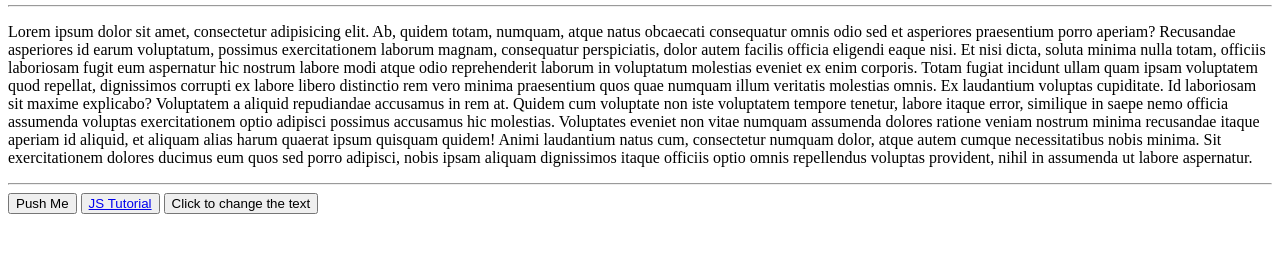
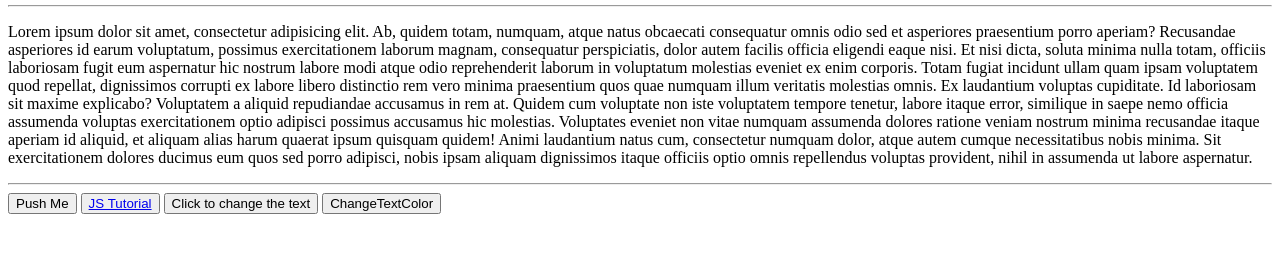
Before and after one commit to Marjia029/JavaScript-Tutorial, a plain HTML site: page index.html in a window 1280 px wide. Shown: the part 141-394 px from the top of the page. Drawn offline with Linux system fonts and the light colour scheme.

Commit message:
changing text color function is added

```diff
--- a/index.html
+++ b/index.html
@@ -15,6 +15,7 @@
     <button>Push Me</button>
     <button><a href="https://www.w3schools.com/js/" target="_blank">JS Tutorial</a></button>
     <button id = "my_button" onclick="myFunction()"> Click to change the text</button>
+    <button onclick="changeTextColor()">ChangeTextColor</button>
 
 
     <script src="script.js">
--- a/script.js
+++ b/script.js
@@ -3,3 +3,7 @@
 function myFunction(){
     document.getElementById('lorem_text').innerHTML = 'Hello World! The text is changed. Ta Daa!!!';
 }
+
+function changeTextColor(){
+    document.getElementsByTagName('p')[0].style.color = 'red';
+}
```
